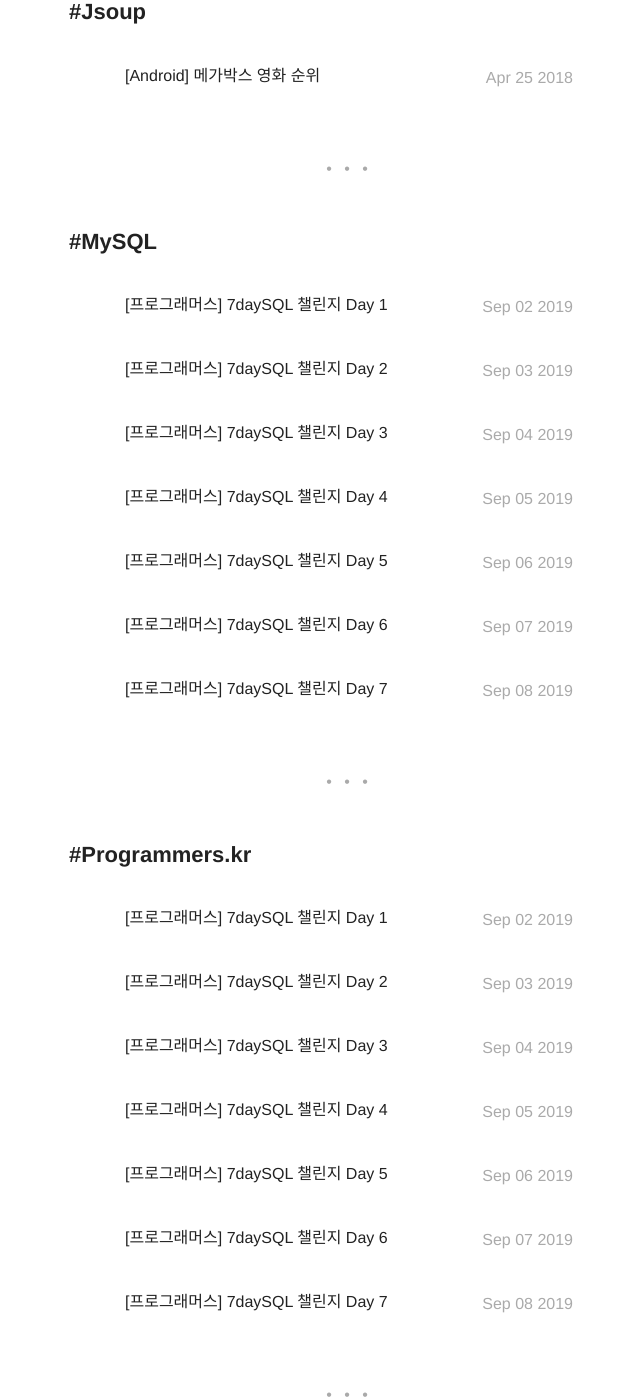
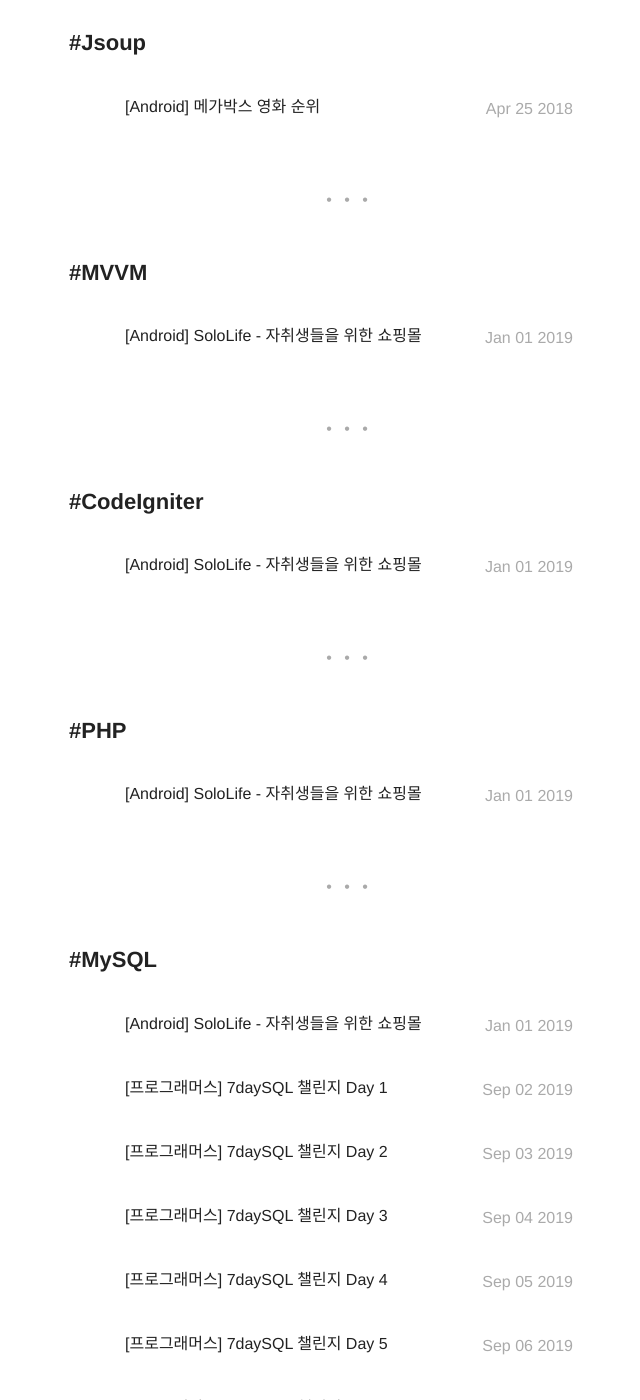
Before and after one commit to ry4nkim/ry4nkim.github.io, a Jekyll site: the page built from tags.html, in a window 1280 px wide and 1400 px high, scrolled down 2769 px. Shown: the whole window, without its empty margins (291-931 px from the left). Built offline with Jekyll 4.4.1, drawn with Linux system fonts in a browser that asks for light colours.

Commit message:
Update 2019-01-01-android-sololife.markdown

```diff
--- a/_posts/2019-01-01-android-sololife.markdown
+++ b/_posts/2019-01-01-android-sololife.markdown
@@ -5,11 +5,15 @@
 tag:
 - Android
 - Java
+- MVVM
+- CodeIgniter
+- PHP
+- MySQL
 image: "/assets/images/profile-round.png"
 headerImage: true
 projects: true
 hidden: true
-description:
+description: 순천향대학교 창업동아리 SOLA에서 개발한 자취용품 전문 쇼핑몰 앱입니다.
 category: project
 author: ry4nkim
 ---
@@ -19,6 +23,7 @@
 <p>
   <img src="https://img.shields.io/badge/Android-6bd388?style=flat-square&logo=Android&logoColor=white"/>&nbsp;
   <img src="https://img.shields.io/badge/Java-d33830?style=flat-square&logo=Java&logoColor=white"/>&nbsp;
+  <img src="https://img.shields.io/badge/CodeIgniter-EF4223?style=flat-square&logo=CodeIgniter&logoColor=white"/>&nbsp;
   <img src="https://img.shields.io/badge/PHP-7378aa?style=flat-square&logo=php&logoColor=white"/>&nbsp;
   <img src="https://img.shields.io/badge/MySQL-2d6e8e?style=flat-square&logo=MySQL&logoColor=white"/>&nbsp;
   <img src="https://img.shields.io/badge/HTML-E34F26?style=flat-square&logo=HTML5&logoColor=white"/>&nbsp;
@@ -27,6 +32,8 @@
 </p>
 
 ### Description:
+순천향대학교 창업동아리 SOLA에서 개발한 자취용품 전문 쇼핑몰 앱입니다.
+기존 퍼스트몰 솔루션 기반의 쇼핑몰 웹 서버에 앱 전용 REST API를 개발하여 안드로이드 앱과 연동시켰습니다.
 
 ### Screenshot:
 <br>
```
